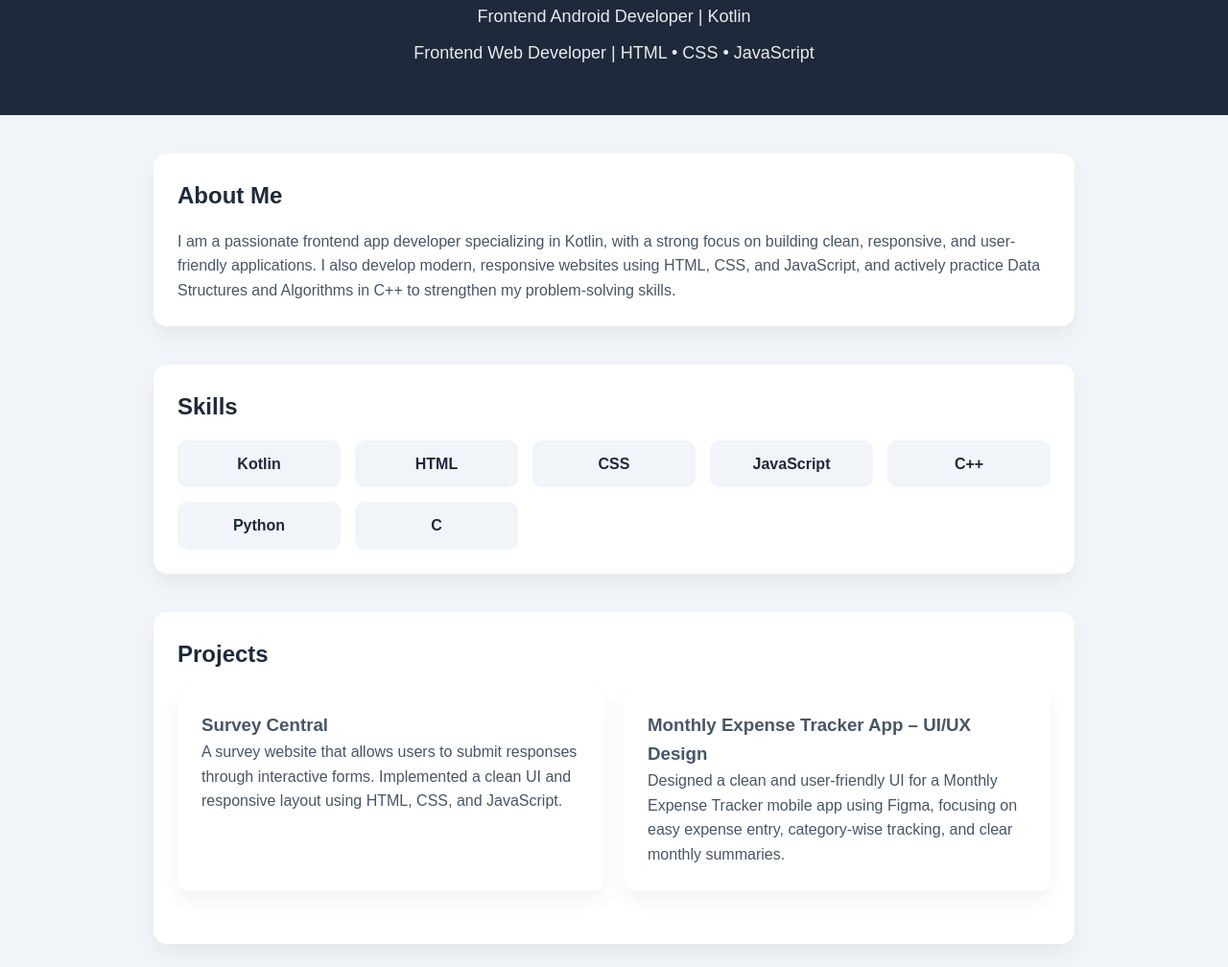
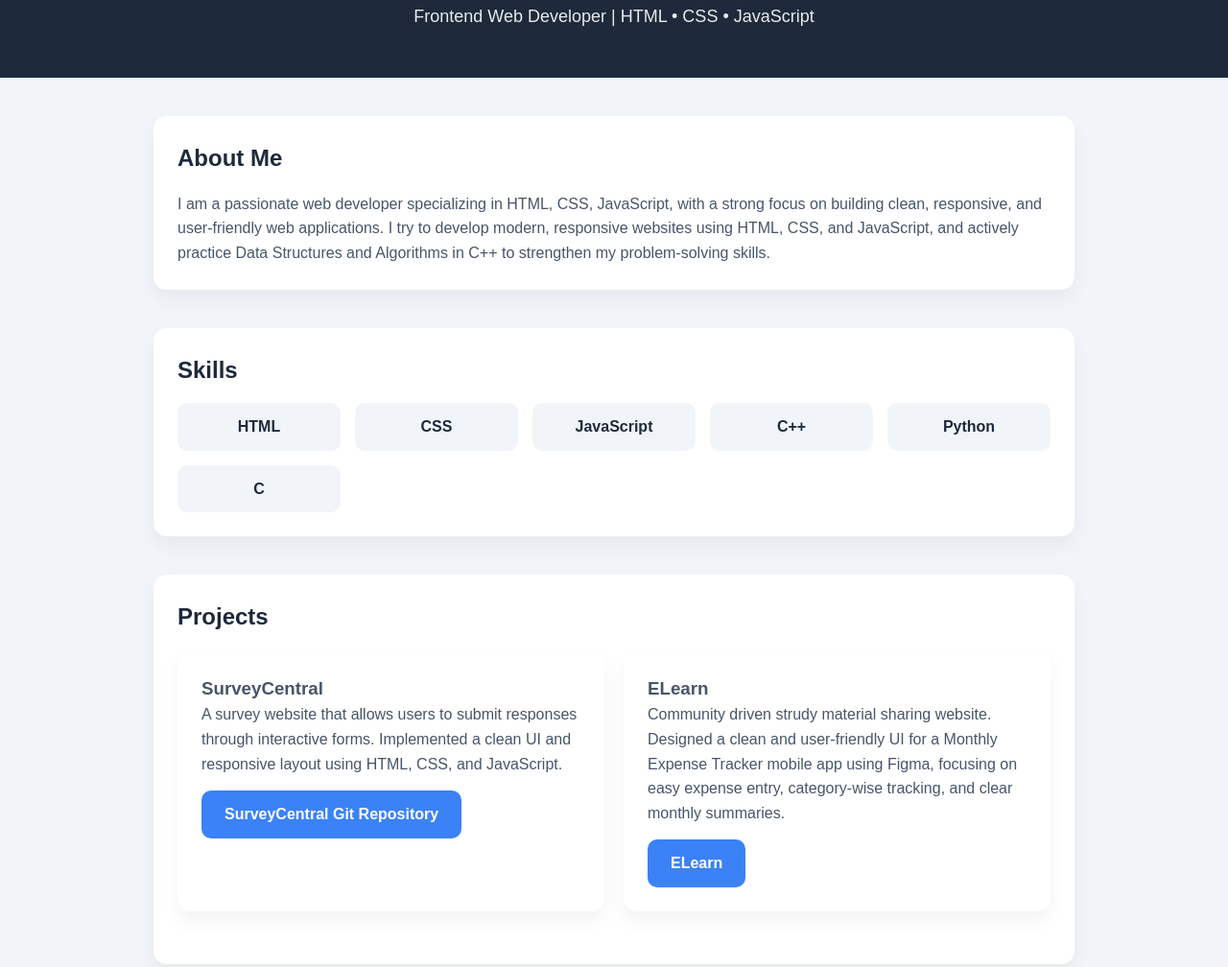
Before and after one commit to shivamrai46865/shivamrai46865.github.io, a plain HTML site: page index.html in a window 1280 px wide. Shown: the part 115-1123 px from the top of the page at 96% size. Drawn offline with Linux system fonts and the light colour scheme.

Commit message:
Update portfolio

```diff
--- a/index.html
+++ b/index.html
@@ -126,7 +126,7 @@
 
   <header>
     <h1>Shivam Rai</h1>
-    <p>Frontend Android Developer | Kotlin </p>
+
     <p>Frontend Web Developer | HTML • CSS • JavaScript</p>
   </header>
 
@@ -134,7 +134,7 @@
     <div class="card">
       <h2>About Me</h2>
       <p>
-        I am a passionate frontend app developer specializing in Kotlin, with a strong focus on building clean, responsive, and user-friendly applications. I also develop modern, responsive websites using HTML, CSS, and JavaScript, and actively practice Data Structures and Algorithms in C++ to strengthen my problem-solving skills.
+        I am a passionate web developer specializing in HTML, CSS, JavaScript, with a strong focus on building clean, responsive, and user-friendly web applications. I try to develop modern, responsive websites using HTML, CSS, and JavaScript, and actively practice Data Structures and Algorithms in C++ to strengthen my problem-solving skills.
       </p>
     </div>
   </section>
@@ -143,7 +143,6 @@
     <div class="card">
       <h2>Skills</h2>
       <div class="skills">
-        <div class="skill">Kotlin</div>
         <div class="skill">HTML</div>
         <div class="skill">CSS</div>
         <div class="skill">JavaScript</div>
@@ -159,12 +158,14 @@
       <h2>Projects</h2>
       <div class="projects">
         <div class="card">
-          <h3>Survey Central</h3>
+          <h3>SurveyCentral</h3>
           <p>A survey website that allows users to submit responses through interactive forms. Implemented a clean UI and responsive layout using HTML, CSS, and JavaScript.</p>
+          <a href="https://github.com/shivamrai46865/SurveyCentral" class="btn" target="_blank">SurveyCentral Git Repository</a>
         </div>
         <div class="card">
-          <h3>Monthly Expense Tracker App – UI/UX Design</h3>
-          <p>Designed a clean and user-friendly UI for a Monthly Expense Tracker mobile app using Figma, focusing on easy expense entry, category-wise tracking, and clear monthly summaries.</p>
+          <h3>ELearn</h3>
+          <p>Community driven strudy material sharing website. Designed a clean and user-friendly UI for a Monthly Expense Tracker mobile app using Figma, focusing on easy expense entry, category-wise tracking, and clear monthly summaries.</p>
+          <a href="https://learningtogether-sr.web.app" class="btn" target="_blank">ELearn</a>
         </div>
       </div>
     </div>
@@ -178,7 +179,7 @@
       <br />
       <a href="https://www.linkedin.com/in/shivamrai46865" class="btn" target="_blank">LinkedIn</a>
       <a href="https://github.com/shivamrai46865" class="btn" target="_blank" style="margin-left:10px">GitHub</a>
-      <a href="https://leetcode.com/u/shivamrai46865/" class="btn" target="_blank" style="margin-left:10px">LeetCode</a>
+      <a href="https://leetcode.com/u/shivamrai46865" class="btn" target="_blank" style="margin-left:10px">LeetCode</a>
     </div>
   </section>
 
@@ -196,7 +197,6 @@
         }
       });
     }, { threshold: 0.2 });
-
     faders.forEach(fade => observer.observe(fade));
   </script>
 
```
